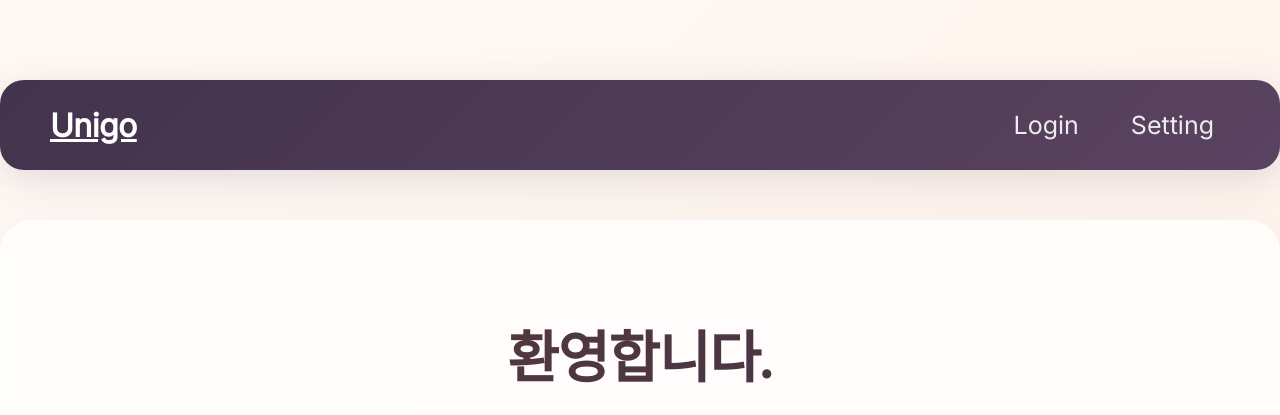
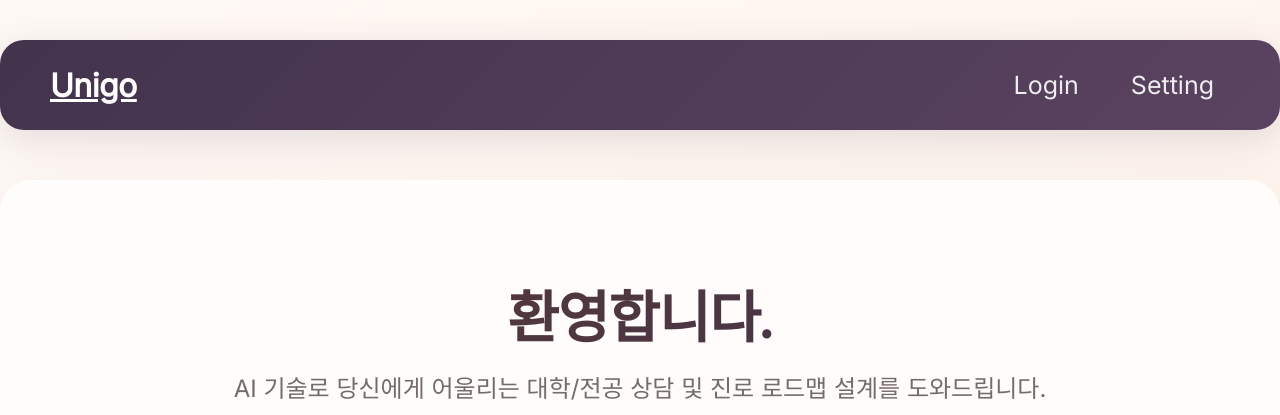
Before and after one commit to SKN19-3rd-1team/Unigo, a Django app: page /auth/ in a window 1280 px wide. Shown: the top 415 px of the page. Run offline with Django 5.2, Linux system fonts and the light colour scheme; some web fonts are replaced.

Commit message:
Fix: 헤더 태그 중복으로 인해 padding이 두 번 적용됐던 문제 해결

```diff
--- a/unigo/templates/unigo_app/header.html
+++ b/unigo/templates/unigo_app/header.html
@@ -1,4 +1,3 @@
-<header class="top-nav">
 <header class="top-nav">
     <div class="nav-inner">
         <a href="{% url 'unigo_app:chat' %}" class="nav-brand">Unigo</a>
@@ -12,4 +11,3 @@
         </div>
     </div>
 </header>
-</header>
```
Lines whose indentation alone changed are shown as unchanged.
